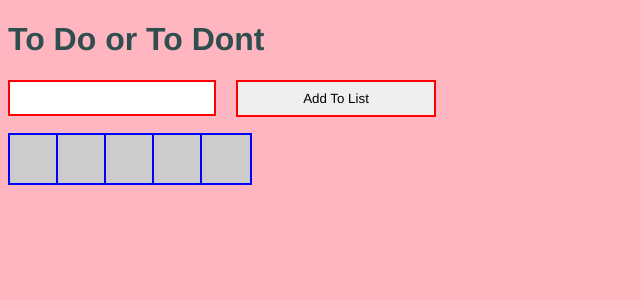
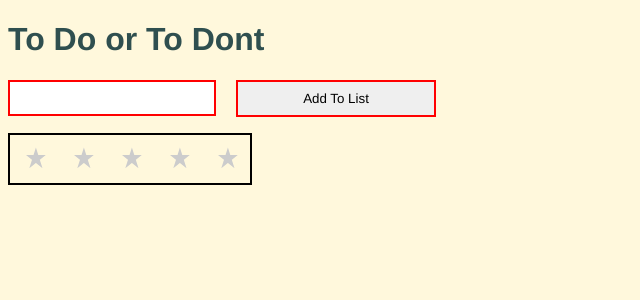
Before and after one commit to ccloops/todont, a React app: page / in a window 1280 px wide. Shown: the top 300 px of the page, without its empty margins (0-640 px from the left). Built offline with nearby package versions, Linux system fonts and the light colour scheme.

Commit message:
stars are persisting rating scores

```diff
--- a/src/components/App.js
+++ b/src/components/App.js
@@ -29,7 +29,7 @@ export default class App extends Component {
 
     if(inputValue.length) {
       this.setState({
-        todos: [...todos, inputValue].sort(),
+        todos: [...todos, inputValue.toLowerCase()].sort(),
         inputValue: '',
       });
     }
--- a/src/components/Stars.js
+++ b/src/components/Stars.js
@@ -11,26 +11,26 @@ const StarContainer = styled.ul`
 `;
 
 const Star = styled.li`
-  background-color: ${({ isHighlighted, isCurrent }) => {
-    if(isCurrent) {
-      return '#FFDE5E';
-    } else if (isHighlighted) {
-      return '#F8C444';
-    } else {
-      return '#ccc';
-    }
-  }};
   height: 3em;
   width: 3em;
   display: inline-block;
-  outline: 2px solid blue;
+  position: relative;
+  svg {
+    position: absolute;
+    transform: translateY(-50%);
+    top: 50%;
+    left: 1em;
+  }
 `;
 
 export default class StarRating extends Component {
   constructor(props) {
     super(props);
+
+    const rating = localStorage.getItem('rating');
+
     this.state = {
-      rating: 0,
+      rating: rating || 0,
       hasVoted: false,
     };
 
@@ -52,6 +52,11 @@ export default class StarRating extends Component {
 
   handleClick(index) {
     this.setState({ hasVoted: true });
+    localStorage.setItem('rating', this.state.rating);
+  }
+
+  setFill(isHighlighted) {
+    return isHighlighted ? '#F8C444' : '#ccc';
   }
 
   render() {
@@ -59,22 +64,22 @@ export default class StarRating extends Component {
       handleHover,
       handleMouseOut,
       handleClick,
+      setFill,
       state: { rating },
     } = this;
 
     return (
       <StarContainer>
-
         {new Array(5).fill(null).map((item, index) => (
           <Star
             key={`todo-item-${index}`}
-            isCurrent={(index + 1) === rating}
             onMouseOver={() => handleHover(index)}
             onMouseOut={handleMouseOut}
             onClick={() => handleClick(index)}
-            isHighlighted={(index + 1) <= rating}
           >
-            {item}
+            <svg height="25" width="23" fill={setFill((index + 1) <= rating)}>
+              <polygon points="9.9, 1.1, 3.3, 21.78, 19.8, 8.58, 0, 8.58, 16.5, 21.78" />
+            </svg>
           </Star>)
         )}
       </StarContainer>
--- a/src/main.scss
+++ b/src/main.scss
@@ -1,5 +1,5 @@
 body {
-  background-color: lightPink;
+  background-color: cornSilk;
   color: darkSlateGray;
   font-family: Helvetica;
 }
```
